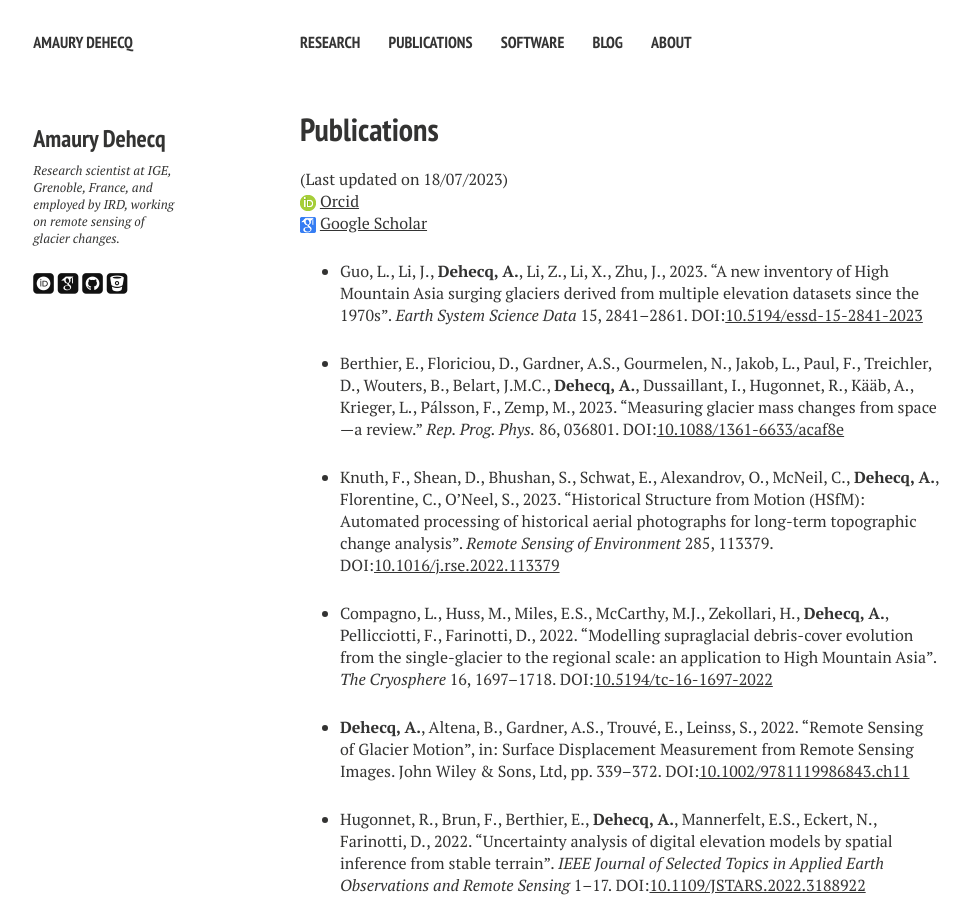
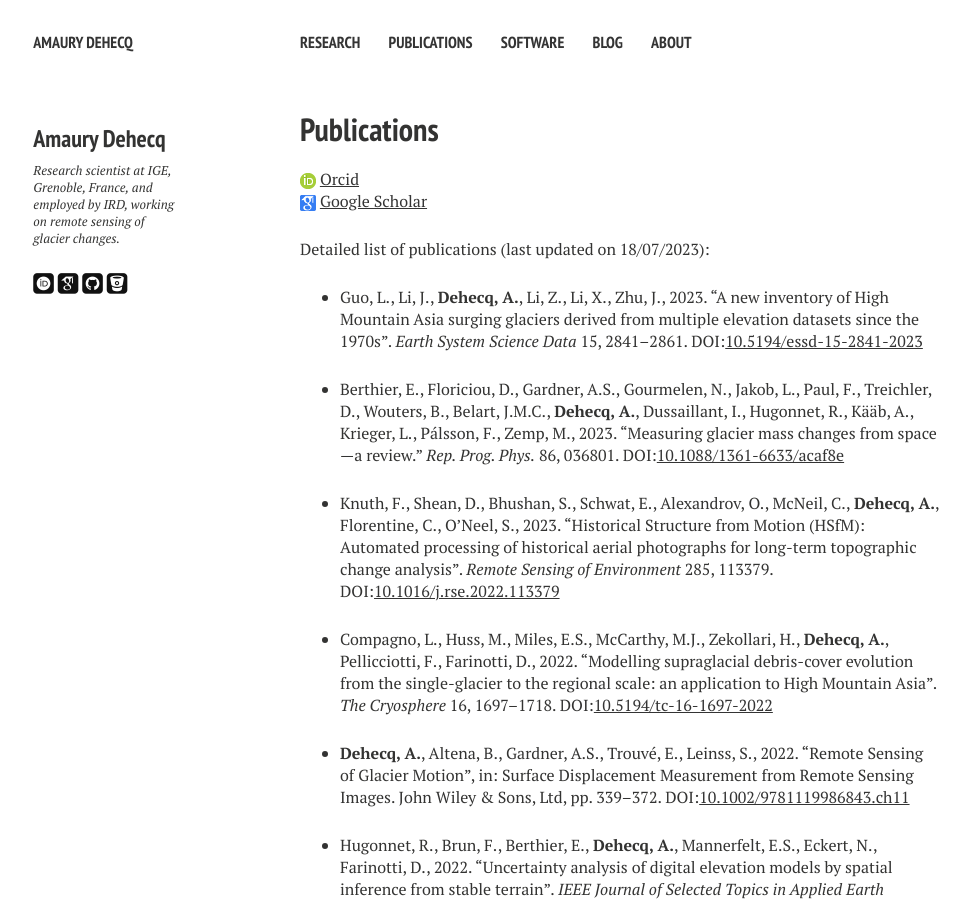
Before and after one commit to adehecq/adehecq.github.io, a Jekyll site: the page built from publications.md, in a window 1280 px wide and 900 px high. Shown: the whole window, without its empty margins (20-990 px from the left). Built offline with Jekyll 4.4.1, drawn with Linux system fonts in a browser that asks for light colours; nearby versions of some CDN libraries; some web fonts are replaced.

Commit message:
Update publications.md

```diff
--- a/publications.md
+++ b/publications.md
@@ -6,9 +6,10 @@ title: Publications
 ---
 
 
-(Last updated on 18/07/2023)
 ![Orcid]({{ site.url }}/images/orcid.png) [Orcid](http://orcid.org/0000-0002-5157-1183)
 ![Scholar]({{ site.url }}/images/scholar.png) [Google Scholar](https://scholar.google.fr/citations?user=4Fk2yxUAAAAJ&hl)
+
+Detailed list of publications (last updated on 18/07/2023):
 
 - Guo, L., Li, J., **Dehecq, A.**, Li, Z., Li, X., Zhu, J., 2023. "A new inventory of High Mountain Asia surging glaciers derived from multiple elevation datasets since the 1970s". *Earth System Science Data* 15, 2841–2861. DOI:[10.5194/essd-15-2841-2023](https://doi.org/10.5194/essd-15-2841-2023)
 
```
